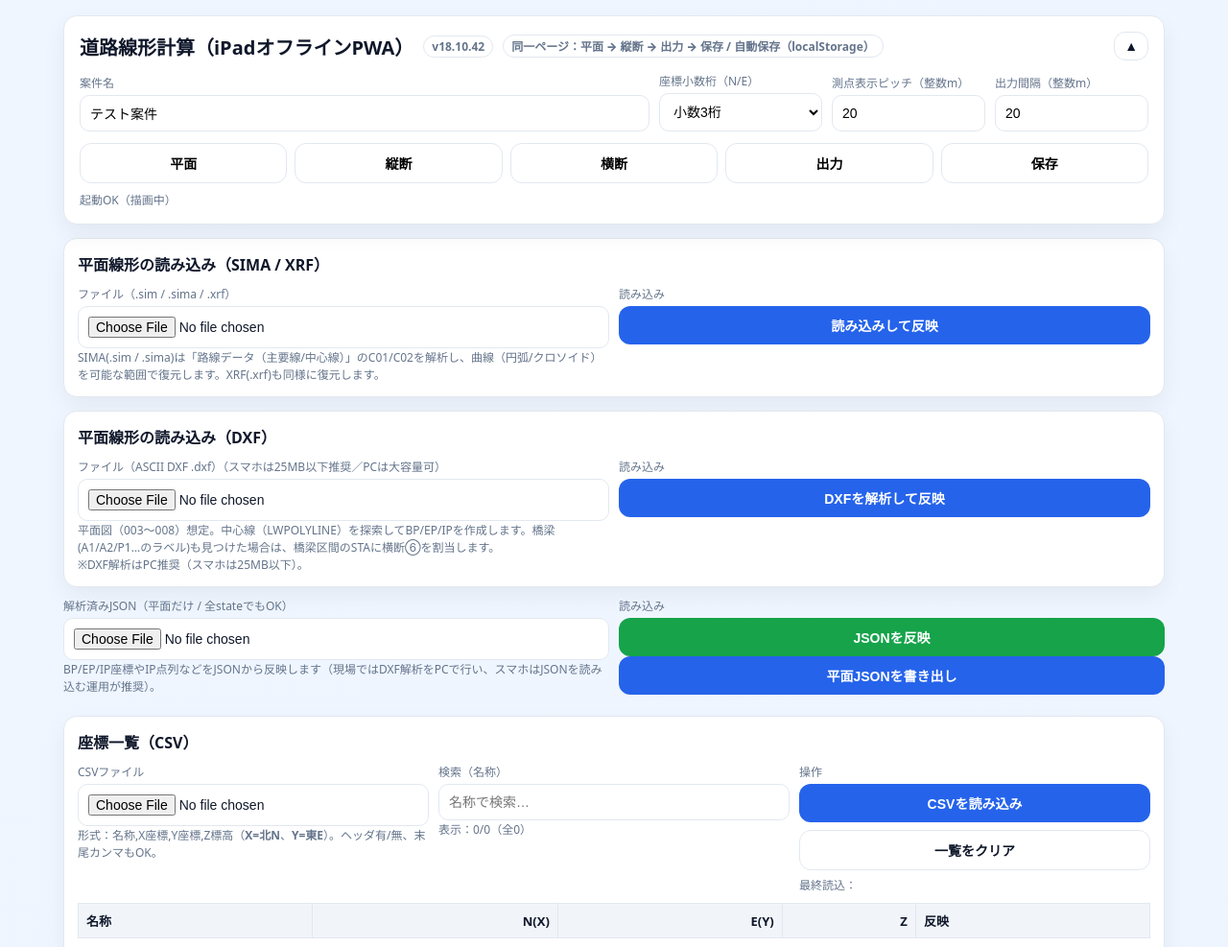
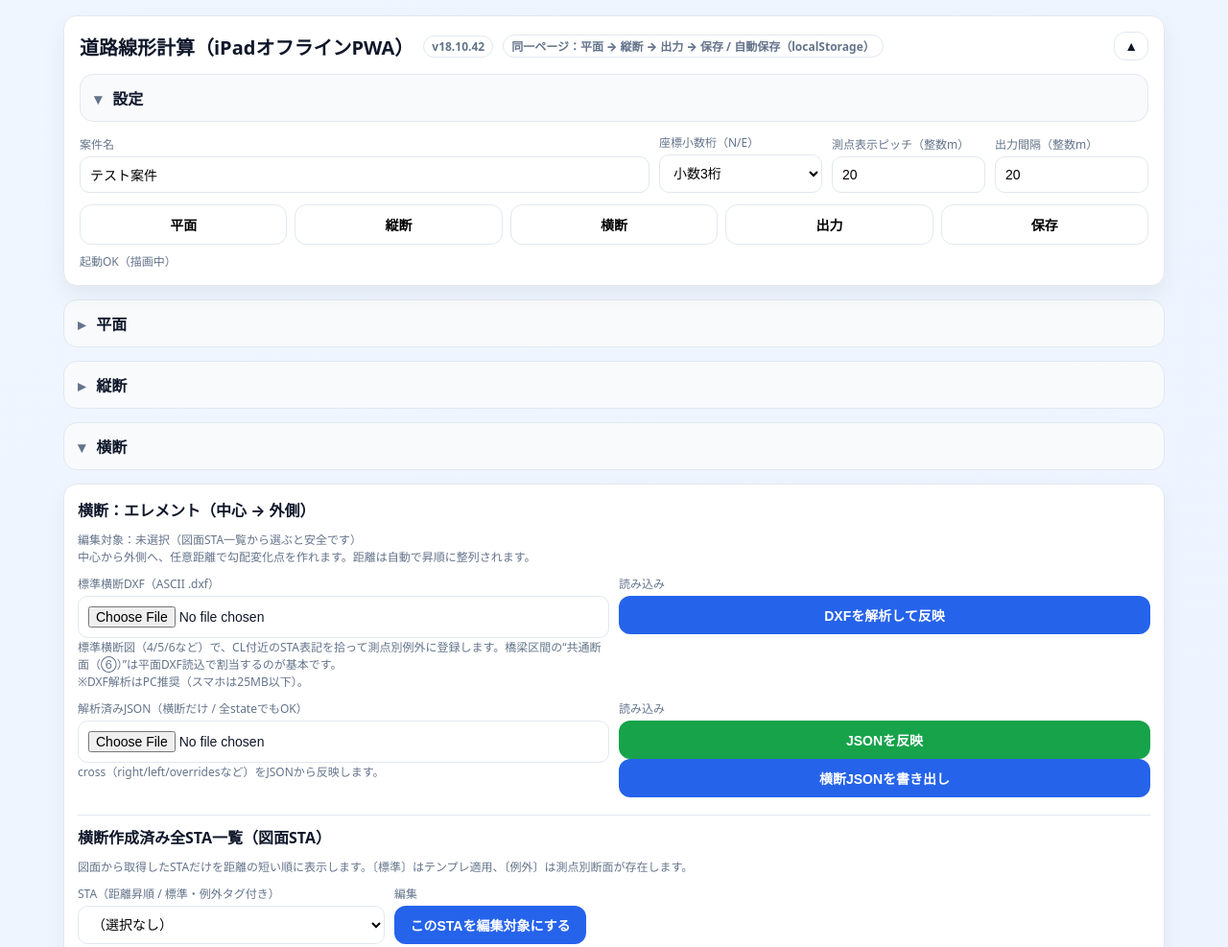
Before and after one commit to reggaecrew-boop/road-align-test, a plain HTML site: page docs/index.html in a window 1280 px wide. Shown: the top 987 px of the page at 96% size. Drawn offline with Linux system fonts and the light colour scheme.

Commit message:
v18-10-42

```diff
--- a/docs/index.html
+++ b/docs/index.html
@@ -93,6 +93,27 @@
 
   .xsPick { background: #fef3c7; }
   tr[data-xs-pick] { cursor: pointer; }
+
+    details.acc{ margin-top:14px; }
+    details.acc summary{
+      cursor:pointer; user-select:none;
+      padding:12px 14px;
+      background:#f8fafc;
+      border:1px solid var(--line);
+      border-radius:14px;
+      font-weight:900;
+      list-style:none;
+    }
+    details.acc summary::-webkit-details-marker{ display:none; }
+    details.acc summary::before{
+      content:"▸";
+      display:inline-block;
+      width:1.2em;
+      color:var(--muted);
+    }
+    details.acc[open] summary::before{ content:"▾"; }
+    details.acc[open] summary{ margin-bottom:10px; }
+
 </style>
 </head>
 
@@ -106,6 +127,8 @@
     </div>
 
     <div id="headerBody">
+    <details class="acc" id="acc_settings" open>
+      <summary>設定</summary>
       <div class="row">
         <div style="flex:1; min-width:220px;">
           <label>案件名</label>
@@ -132,21 +155,41 @@
       </div>
 
       <div class="tabs">
-      <button class="tab" data-jump="secPlan" type="button">平面</button>
-      <button class="tab" data-jump="secProfile" type="button">縦断</button>
-      <button class="tab" data-jump="secCross" type="button">横断</button>
-      <button class="tab" data-jump="secOutput" type="button">出力</button>
-      <button class="tab" data-jump="secSave" type="button">保存</button>
+        <button class="tab" data-jump="acc_plan" type="button">平面</button>
+        <button class="tab" data-jump="acc_profile" type="button">縦断</button>
+        <button class="tab" data-jump="acc_cross" type="button">横断</button>
+        <button class="tab" data-jump="acc_output" type="button">出力</button>
+        <button class="tab" data-jump="acc_save" type="button">保存</button>
       </div>
       <div class="mini" id="bootStatus" style="margin-top:8px;"></div>
+    </details>
     </div>
   </div>
 
+  <details class="acc" id="acc_plan">
+    <summary>平面</summary>
     <div id="viewPlan"></div>
+  </details>
+
+  <details class="acc" id="acc_profile">
+    <summary>縦断</summary>
     <div id="viewProfile"></div>
+  </details>
+
+  <details class="acc" id="acc_cross" open>
+    <summary>横断</summary>
     <div id="viewCross"></div>
+  </details>
+
+  <details class="acc" id="acc_output">
+    <summary>出力</summary>
     <div id="viewOutput"></div>
+  </details>
+
+  <details class="acc" id="acc_save">
+    <summary>保存</summary>
     <div id="viewSave"></div>
+  </details>
 
   <div class="footer">ホーム画面に追加して使う前提（PWA）。まずは一度オンラインで開いてキャッシュしてね。</div>
 </div>
--- a/docs/sw.js
+++ b/docs/sw.js
@@ -1,5 +1,5 @@
 // sw.js (v18.10.38_1)
-const CACHE_NAME = "road-align-pwa-v18_10_40";
+const CACHE_NAME = "road-align-pwa-v18_10_42";
 const CORE_ASSETS = [
   "./",
   "./index.html",
```
Lines whose indentation alone changed are shown as unchanged.
